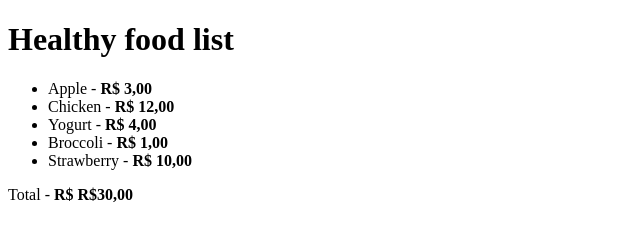
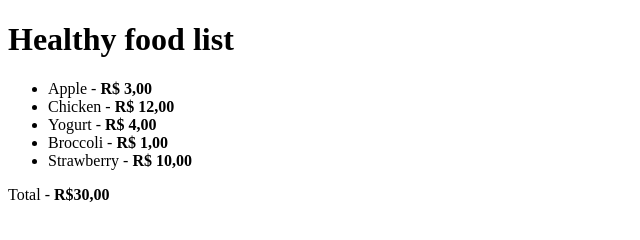
Before and after one commit to CarolinaCiolin/dev-quest, a plain HTML site: page html-css-basic/ex1.html in a window 1280 px wide. Shown: the full height of the page, 0-640 px from the left. Drawn offline with Linux system fonts and the light colour scheme.

Commit message:
fix(ex1)

```diff
--- a/html-css-basic/ex1.html
+++ b/html-css-basic/ex1.html
@@ -15,6 +15,6 @@
             <li>Strawberry - <strong>R$ 10,00</strong></li>
         </ul>
 
-        <p>Total - <strong>R$ R$30,00</strong></p>
+        <p>Total - <strong>R$30,00</strong></p>
     </body>
 </html>
```
